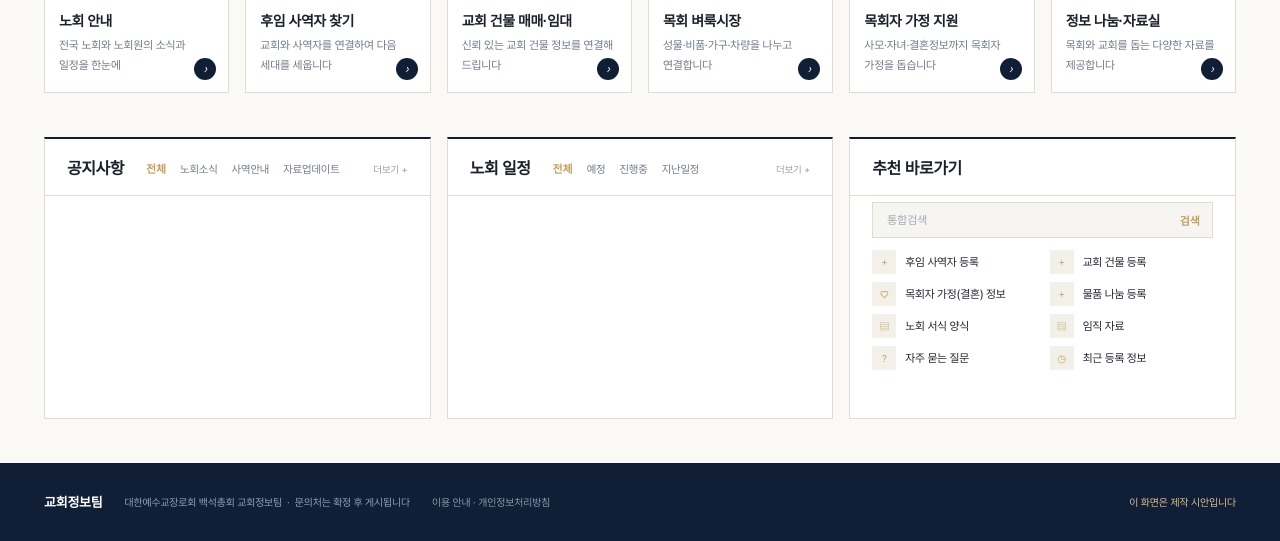
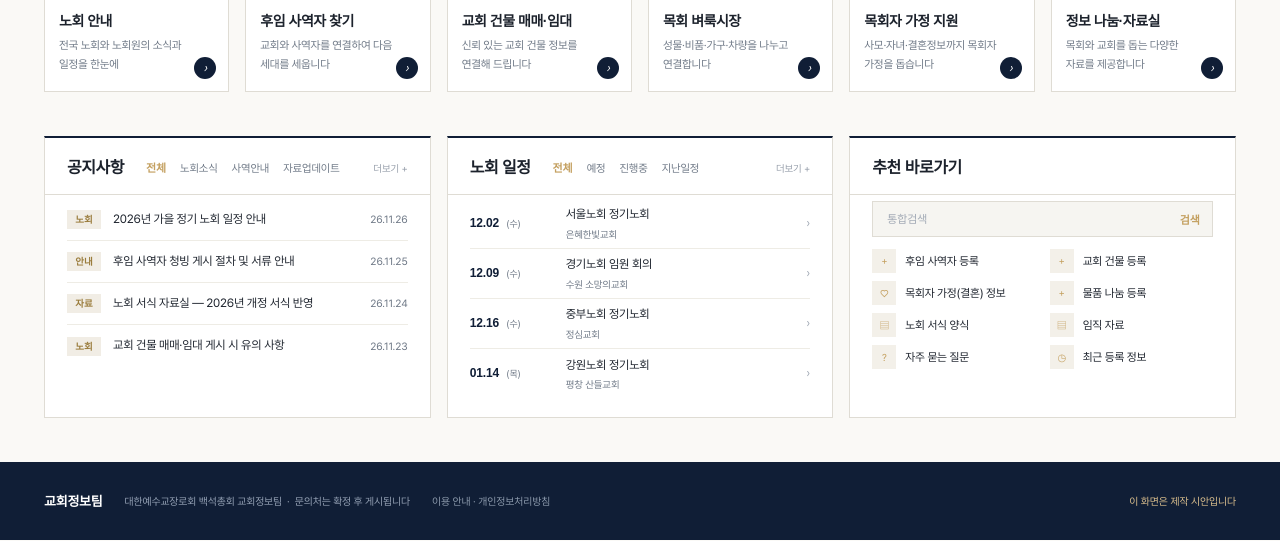
Before and after one commit to aichurchsystem/churchinfo, a plain HTML site: page index.html in a window 1280 px wide. Shown: the part 822-1363 px from the top of the page. Drawn offline with Linux system fonts and the light colour scheme; a web font is replaced by a local one.

Commit message:
fix: 공지·일정 목록 렌더(UI.notices 노출), 카드 설명 여백

```diff
--- a/css/site.css
+++ b/css/site.css
@@ -166,7 +166,7 @@ p{margin:0}
 .sv .no{position:absolute;left:14px;top:11px;font-size:13px;font-weight:700;color:var(--gold-l);letter-spacing:.02em;z-index:2}
 .sv .bd{padding:15px 14px 17px;position:relative;flex:1}
 .sv .bd b{font-size:14px;font-weight:700;color:var(--ink);letter-spacing:-0.035em;display:block;line-height:1.35}
-.sv .bd span{display:block;font-size:11.5px;color:var(--slate);line-height:1.72;margin-top:5px;letter-spacing:-0.01em}
+.sv .bd span{display:block;font-size:11.3px;color:var(--slate);line-height:1.7;margin-top:5px;padding-right:22px;letter-spacing:-0.02em}
 .sv .go{position:absolute;right:12px;bottom:12px;width:22px;height:22px;border-radius:50%;background:var(--navy);color:#fff;display:grid;place-items:center;font-size:12px;line-height:1}
 .sv:hover .go{background:var(--gold);color:var(--navy)}
 
--- a/js/ui.js
+++ b/js/ui.js
@@ -167,5 +167,5 @@ window.UI = (function () {
   const catName = (k) => (CI.CATS.find((c) => c.key === k) || {}).name || k;
   const cat = (k) => CI.CATS.find((c) => c.key === k) || CI.CATS[0];
 
-  return { init, NAV, esc, fmt, fmtFull, dnum, wday, items, visible, settings, statusChip, statOf, db, save, load, catName, cat, KEY };
+  return { init, NAV, esc, fmt, fmtFull, dnum, wday, items, visible, notices, settings, statusChip, statOf, db, save, load, catName, cat, KEY };
 })();
```
